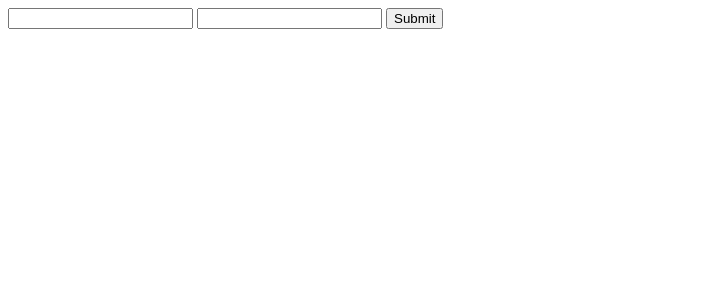
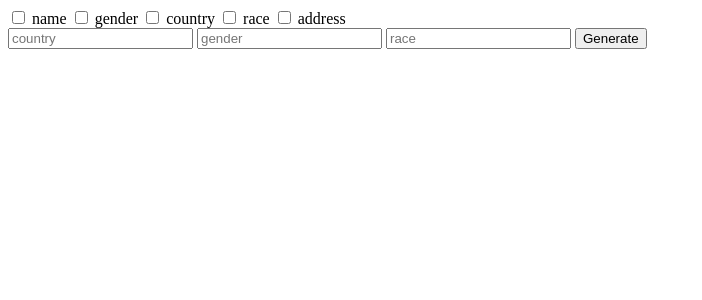
Before and after one commit to XYLau/ItsInMyHead, a Django app: page /data/search-post in a window 1280 px wide. Shown: the top 300 px of the page, without its empty margins (0-702 px from the left). Run offline with Django 3.2, Linux system fonts and the light colour scheme.

Commit message:
checkbox done

```diff
--- a/datagen/search.py
+++ b/datagen/search.py
@@ -8,21 +8,39 @@ from datagen.models import *
 # search using post
 def search_post(request):
     ctx = {}
-    para = {}
     if request.POST:
-        para[1] = request.POST['country']
-        para[2] = request.POST['code']
+        check_list = request.POST.getlist('check_list')
 
         # search in database
-
-        # country_result = Country.objects.get(countryCode=para[2])
-
+        # Example of select: country_result = Country.objects.get(countryCode=para[2])
         country_all = Country.objects.all()
 
         ctx['rlt'] = ""
+
+        if "name" in check_list:
+            ctx['rlt'] += "Name Selected!" + "<br/>"
+            # TODO: select name from database
+
+        if "gender" in check_list:
+            ctx['rlt'] += "Gender Selected!" + "<br/>"
+            gender = request.POST['gender']
+            # TODO: select gender from database
+
+        if "country" in check_list:
+            ctx['rlt'] += "Country Selected!" + "<br/>"
+            country = request.POST['country']
+            # TODO: select country from database
+
+        if "race" in check_list:
+            ctx['rlt'] += "Race Selected!" + "<br/>"
+            race = request.POST['race']
+            # TODO: select race from database
+
+        if "address" in check_list:
+            ctx['rlt'] += "Address Selected!" + "<br/>"
+            # TODO: select address from database
+
         for item in country_all:
             ctx['rlt'] += (item.countryCode + " " + item.countryName) + "<br/>"
 
-        # value to display in generate.html
-        # ctx['rlt'] = country_result.countryCode + " " + country_result.countryName
     return render(request, "generate.html", ctx)
--- a/datagen/templates/generate.html
+++ b/datagen/templates/generate.html
@@ -1,5 +1,5 @@
 <!DOCTYPE html>
-<html lang="en">
+<html lang="en" xmlns="http://www.w3.org/1999/html">
 <head>
     <meta charset="UTF-8">
     <title>search using post</title>
@@ -7,9 +7,17 @@
 <body>
     <form action="/data/search-post" method="post">
         {% csrf_token %}
-        <input type="text" name="country">
-        <input type="text" name="code">
-        <input type="submit" value="Submit">
+        <input type="checkbox" name="check_list" value="name"> name
+        <input type="checkbox" name="check_list" value="gender"> gender
+        <input type="checkbox" name="check_list" value="country"> country
+        <input type="checkbox" name="check_list" value="race"> race
+        <input type="checkbox" name="check_list" value="address"> address
+        <br/>
+
+        <input type="text" name="country" placeholder="country">
+        <input type="text" name="gender" placeholder="gender">
+        <input type="text" name="race" placeholder="race">
+        <input type="submit" value="Generate">
     </form>
 
     <!-- result display. rlt is defined in search.py-->
```
